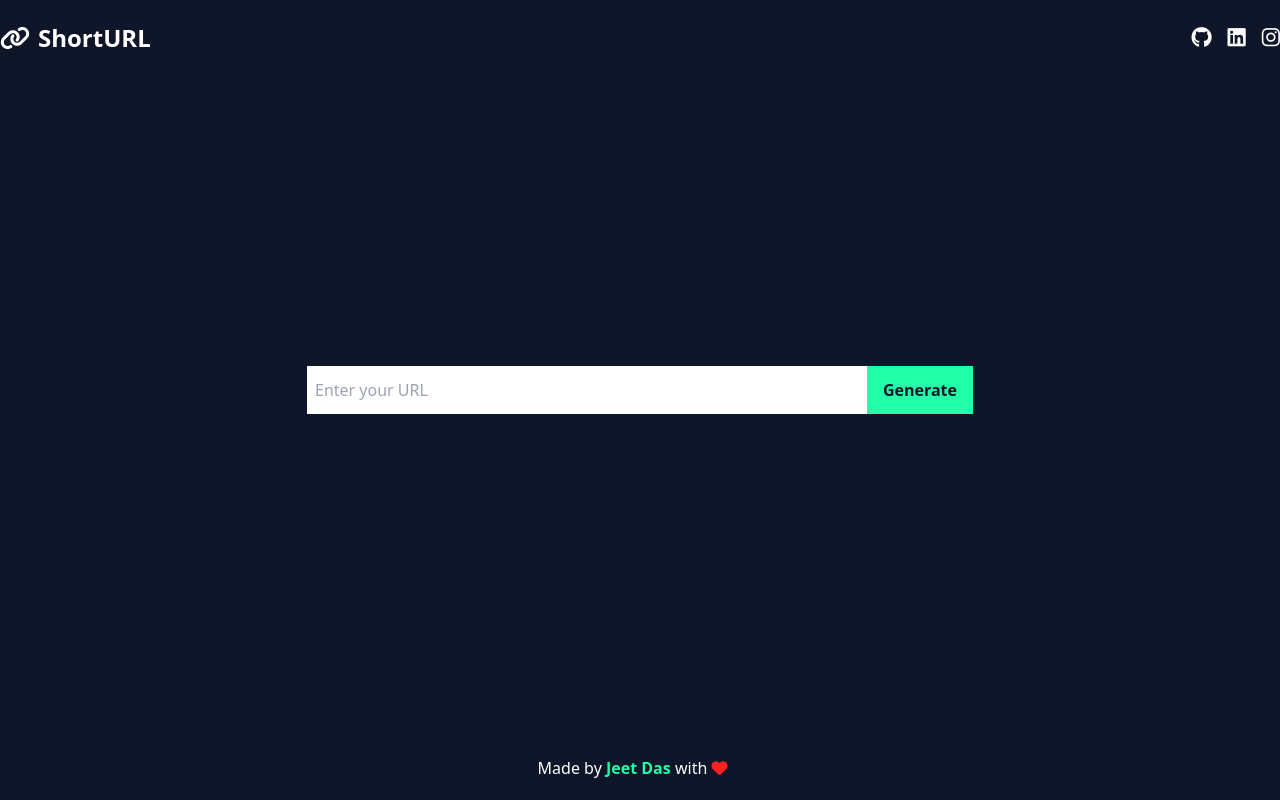
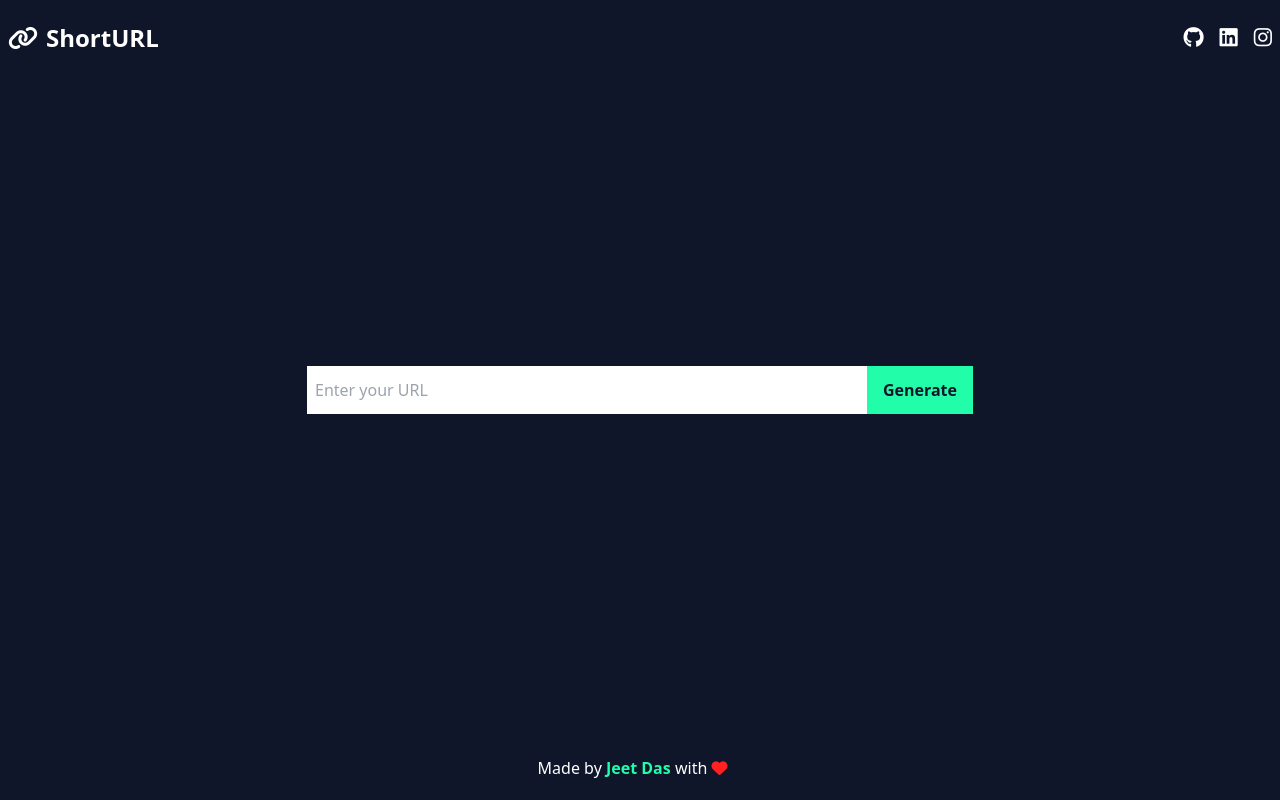
Before and after one commit to jeetOnGit/short-url, a React (Create React App) app in the folder urlFrontend/: page / in a window 1280 px wide. Built offline with nearby package versions, Linux system fonts and the light colour scheme.

Commit message:
Update App.js

```diff
--- a/urlFrontend/src/App.js
+++ b/urlFrontend/src/App.js
@@ -35,7 +35,7 @@ function App() {
   };
 
   return (
-    <div className="App bg-[#0F162A] h-screen text-white">
+    <div className="App bg-[#0F162A] h-screen text-white px-2">
       <ToastContainer />
 
       <div className="container mx-auto">
```
